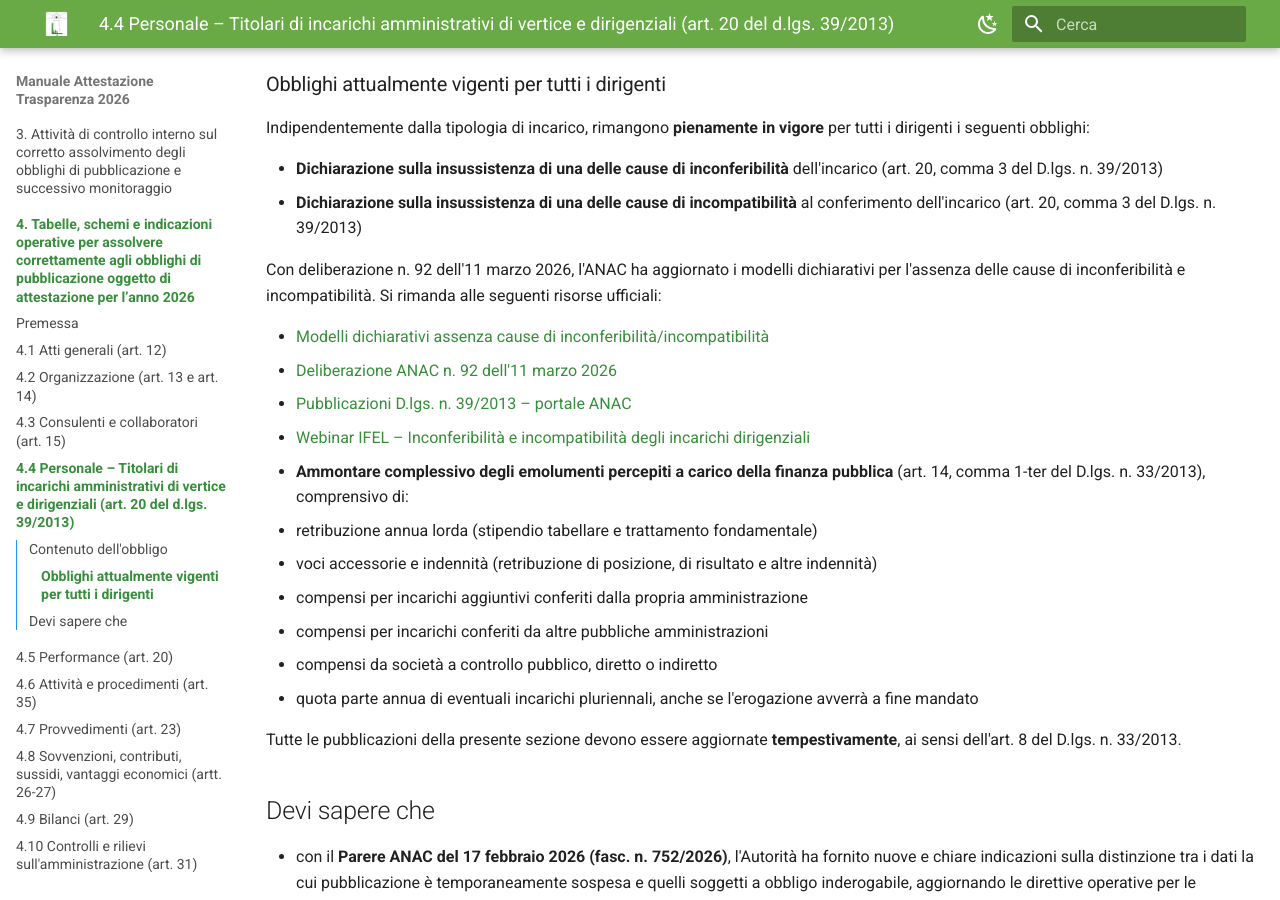
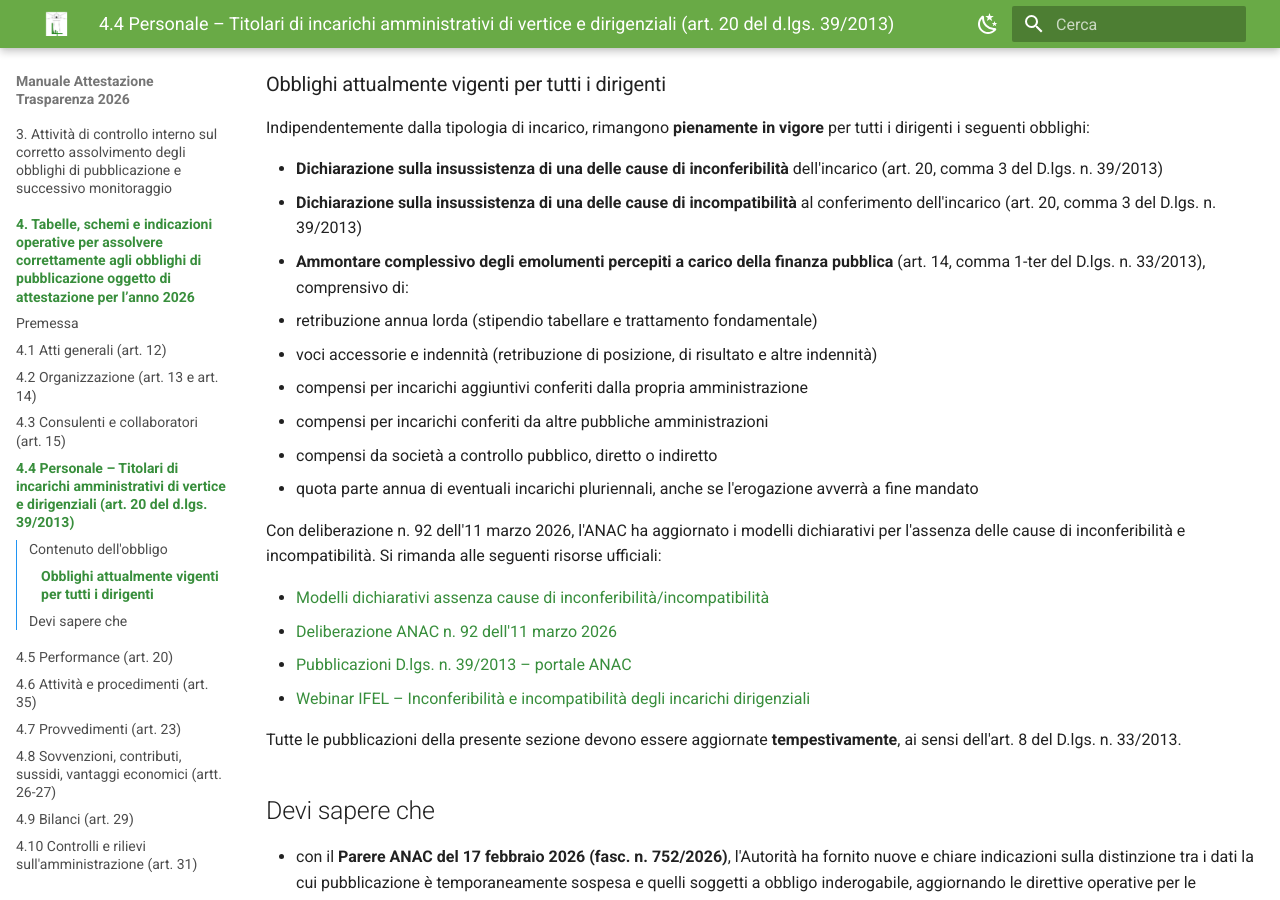
Before and after one commit to Lab4srl/manuale-trasparenza-2026, an MkDocs documentation site: the page built from docs/capitolo-4/4-4-personale-vertice-dirigenziali.md, in a window 1280 px wide and 900 px high, scrolled down 689 px. Built offline with MkDocs 1.6.1 and Material for MkDocs 9.7.7, drawn with Linux system fonts in a browser that asks for light colours; some of the changed lines change nothing that is shown.

Commit message:
Aggiornamento manuale

```diff
--- a/docs/capitolo-4/4-4-personale-vertice-dirigenziali.md
+++ b/docs/capitolo-4/4-4-personale-vertice-dirigenziali.md
@@ -20,6 +20,13 @@ Indipendentemente dalla tipologia di incarico, rimangono **pienamente in vigore*
 
 - **Dichiarazione sulla insussistenza di una delle cause di inconferibilità** dell'incarico (art. 20, comma 3 del D.lgs. n. 39/2013)
 - **Dichiarazione sulla insussistenza di una delle cause di incompatibilità** al conferimento dell'incarico (art. 20, comma 3 del D.lgs. n. 39/2013)
+- **Ammontare complessivo degli emolumenti percepiti a carico della finanza pubblica** (art. 14, comma 1-ter del D.lgs. n. 33/2013), comprensivo di:
+  - retribuzione annua lorda (stipendio tabellare e trattamento fondamentale)
+  - voci accessorie e indennità (retribuzione di posizione, di risultato e altre indennità)
+  - compensi per incarichi aggiuntivi conferiti dalla propria amministrazione
+  - compensi per incarichi conferiti da altre pubbliche amministrazioni
+  - compensi da società a controllo pubblico, diretto o indiretto
+  - quota parte annua di eventuali incarichi pluriennali, anche se l'erogazione avverrà a fine mandato
 
 Con deliberazione n. 92 dell'11 marzo 2026, l'ANAC ha aggiornato i modelli dichiarativi per l'assenza delle cause di inconferibilità e incompatibilità. Si rimanda alle seguenti risorse ufficiali:
 
@@ -27,13 +34,6 @@ Con deliberazione n. 92 dell'11 marzo 2026, l'ANAC ha aggiornato i modelli dichi
 - [Deliberazione ANAC n. 92 dell'11 marzo 2026](https://www.anticorruzione.it/-/del.n.92-11.03.2026){:target="_blank"}
 - [Pubblicazioni D.lgs. n. 39/2013 – portale ANAC](https://www.anticorruzione.it/-/pubblicazioni-d.lgs-39/2013){:target="_blank"}
 - [Webinar IFEL – Inconferibilità e incompatibilità degli incarichi dirigenziali](https://youtu.be/bJwzd83dtDo?si=QaHccOL2fwUGDDFV){:target="_blank"}
-- **Ammontare complessivo degli emolumenti percepiti a carico della finanza pubblica** (art. 14, comma 1-ter del D.lgs. n. 33/2013), comprensivo di:
-  - retribuzione annua lorda (stipendio tabellare e trattamento fondamentale)
-  - voci accessorie e indennità (retribuzione di posizione, di risultato e altre indennità)
-  - compensi per incarichi aggiuntivi conferiti dalla propria amministrazione
-  - compensi per incarichi conferiti da altre pubbliche amministrazioni
-  - compensi da società a controllo pubblico, diretto o indiretto
-  - quota parte annua di eventuali incarichi pluriennali, anche se l'erogazione avverrà a fine mandato
 
 Tutte le pubblicazioni della presente sezione devono essere aggiornate **tempestivamente**, ai sensi dell'art. 8 del D.lgs. n. 33/2013.
 
```
